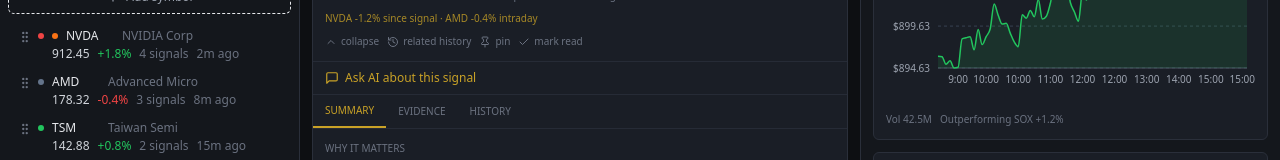
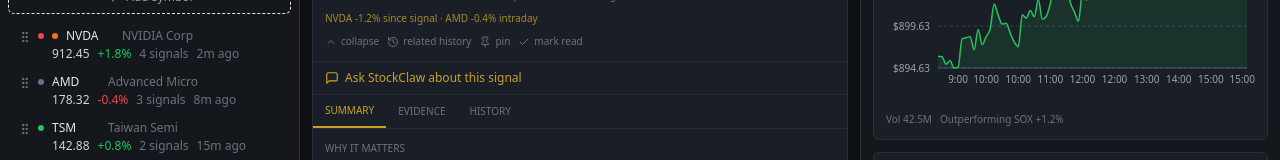
Before and after one commit to Ruihang2017/stockclaw_ui_demo, a React (Vite) app: page / in a window 1280 px wide. Shown: the part 433-593 px from the top of the page. Built offline with nearby package versions, Linux system fonts and the light colour scheme.

Commit message:
Update CenterPanel component to change button text from "Ask AI about this signal" to "Ask StockClaw about this signal" for improved branding clarity.

```diff
--- a/src/layout-a/components/CenterPanel.tsx
+++ b/src/layout-a/components/CenterPanel.tsx
@@ -304,7 +304,7 @@
                       className="flex items-center gap-1.5 text-xs text-accent-gold hover:underline"
                     >
                       <MessageSquare className="h-3.5 w-3.5" />
-                      Ask AI about this signal
+                      Ask StockClaw about this signal
                     </button>
                   )}
                 </div>
```
